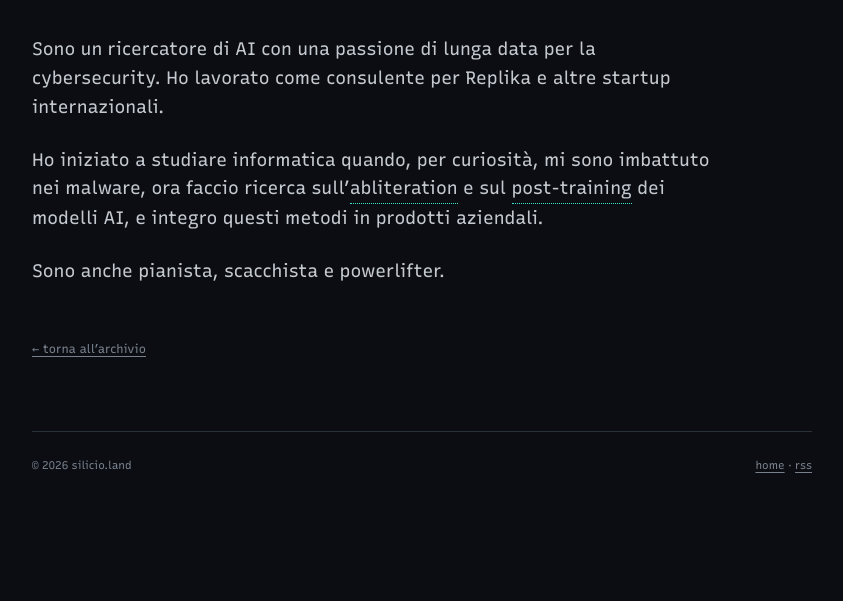
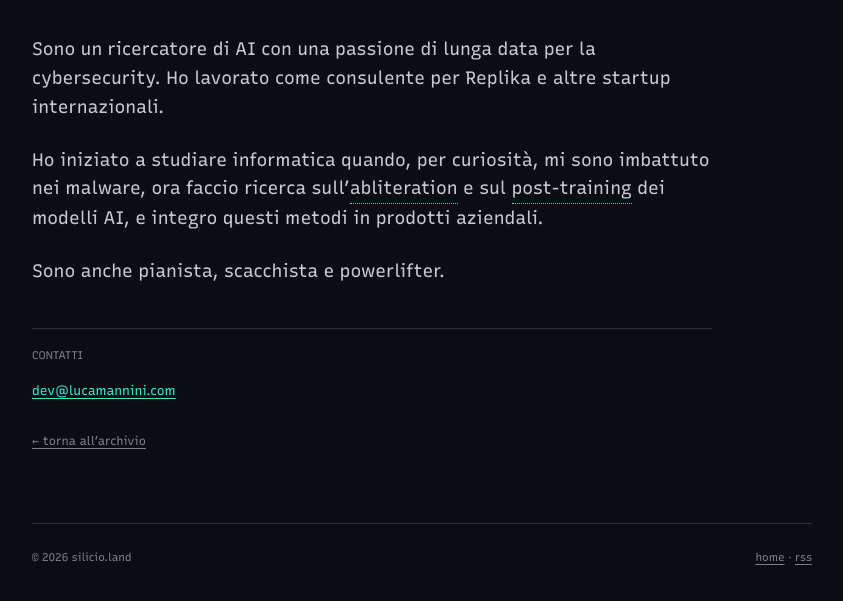
Before and after one commit to italianconcerto/silicio.land, a plain HTML site: page about.html in a window 1280 px wide. Shown: the part 347-948 px from the top of the page, without its empty margins (218-1061 px from the left). Before the commit the page ends 878 px from the top, so only its background shows below. Drawn offline with Linux system fonts and the light colour scheme.

Commit message:
feat(about): add contact email

```diff
--- a/about.html
+++ b/about.html
@@ -46,6 +46,11 @@
         <p>I'm also a pianist, a chess player, and a powerlifter.</p>
       </article>
 
+      <section class="profile-contacts">
+        <h2 data-it="Contatti" data-en="Contact">Contatti</h2>
+        <a class="mono" href="mailto:dev@lucamannini.com">dev@lucamannini.com</a>
+      </section>
+
       <a class="back-link mono" href="index.html" data-it="← torna all’archivio" data-en="← back to archive">← torna all’archivio</a>
     </main>
 
--- a/style.css
+++ b/style.css
@@ -332,6 +332,28 @@ h1 {
 
 .article-signature a { color: var(--text); }
 
+.profile-contacts {
+  max-width: 680px;
+  margin-top: 42px;
+  padding-top: 18px;
+  border-top: 1px solid var(--rule);
+}
+
+.profile-contacts h2 {
+  margin: 0 0 12px;
+  color: var(--muted);
+  font-family: "Recursive", ui-monospace, SFMono-Regular, Menlo, Consolas, monospace;
+  font-size: 11px;
+  font-weight: 500;
+  text-transform: uppercase;
+}
+
+.profile-contacts a {
+  color: var(--cyan);
+  font-size: 13px;
+  text-underline-offset: 3px;
+}
+
 .prose code {
   color: var(--pink);
   font-family: ui-monospace, SFMono-Regular, Menlo, Consolas, monospace;
```
